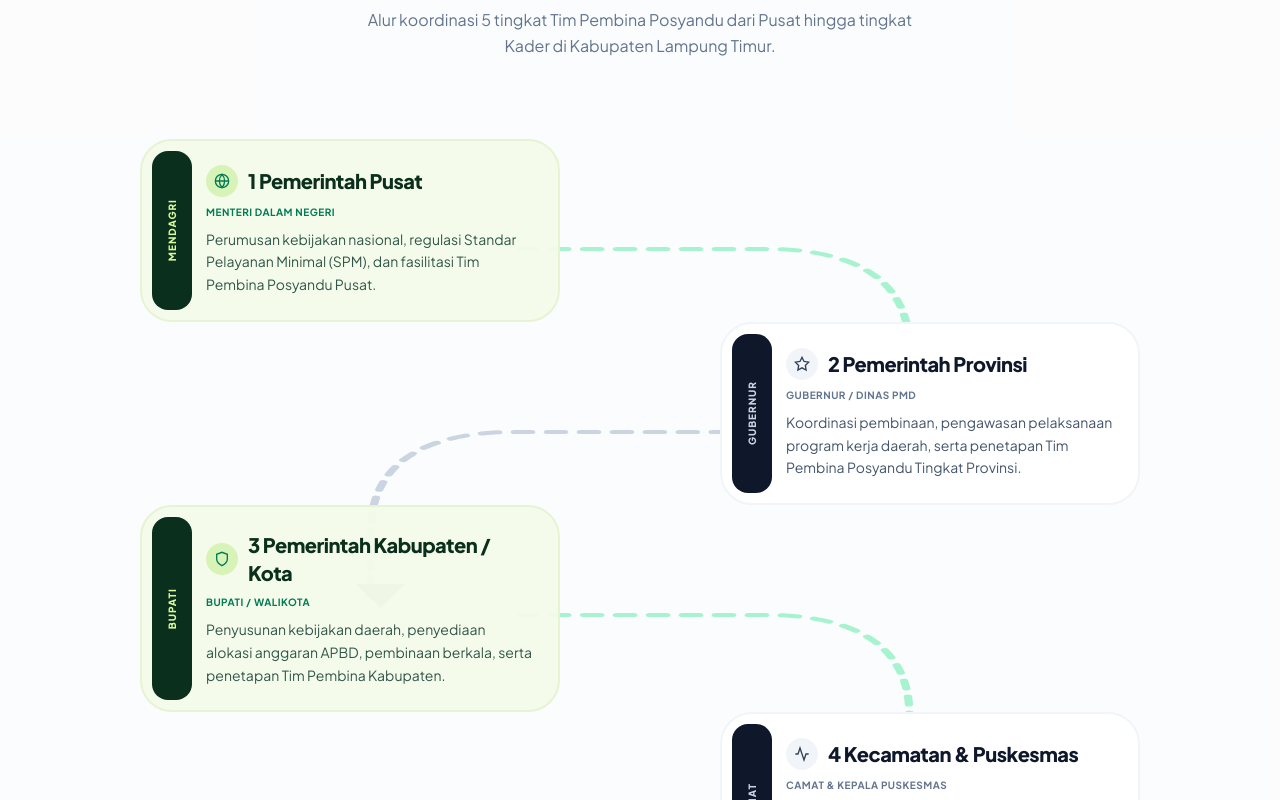
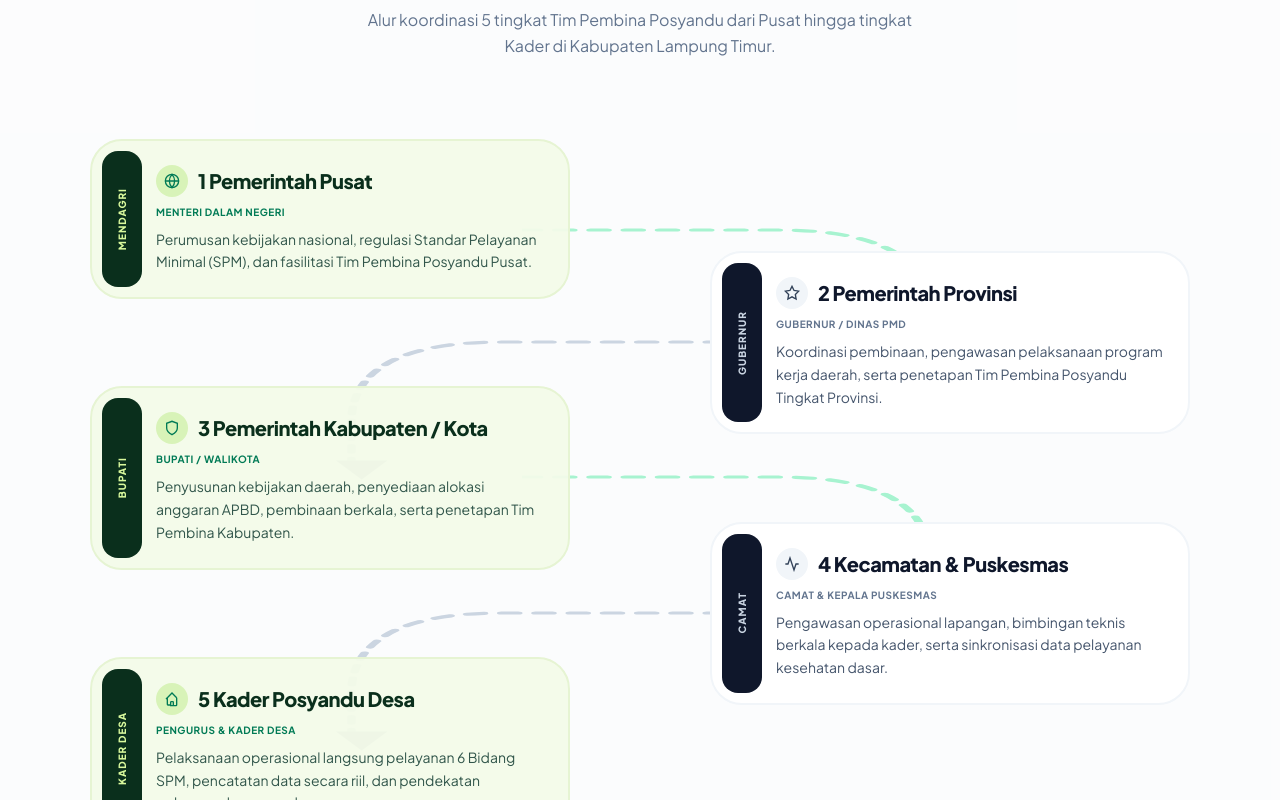
Before and after one commit to 960nata/sip-posyandu-ratujayatani, a Next.js app: page / in a window 1280 px wide. Shown: the part 4440-5240 px from the top of the page. Built offline with nearby package versions, Linux system fonts and the light colour scheme; no server answers.

Commit message:
Widen timeline cards to w-[480px], set container to max-w-[1100px], apply whitespace-nowrap to titles to prevent multi-line wrap, and set line z-index to z-0 so they show up clearly

```diff
--- a/src/app/page.tsx
+++ b/src/app/page.tsx
@@ -641,7 +641,7 @@ export default function Home() {
           </div>
 
           {/* Timeline Wrapper (Flex Column matching the mockup layout) */}
-          <div className="relative flex flex-col space-y-16 lg:space-y-24 max-w-[1000px] mx-auto mt-12">
+          <div className="relative flex flex-col space-y-16 lg:space-y-0 max-w-[1100px] mx-auto mt-12">
             {/* Mobile Vertical Connecting Line */}
             <div className="absolute left-8 top-12 bottom-12 w-0.5 border-l-2 border-dashed border-emerald-300/40 lg:hidden pointer-events-none" />
 
@@ -718,9 +718,9 @@ export default function Home() {
               return (
                 <motion.div
                   key={idx}
-                  className={`relative z-10 w-full lg:w-[420px] flex items-stretch ${
+                  className={`relative z-10 w-full lg:w-[480px] flex items-stretch ${
                     isEven ? "self-end" : "self-start"
-                  } ${idx > 0 ? "lg:-mt-24" : ""}`}
+                  } ${idx > 0 ? "lg:-mt-12" : ""}`}
                   initial={{ opacity: 0, y: 30 }}
                   whileInView={{ opacity: 1, y: 0 }}
                   transition={{ duration: 0.6, delay: idx * 0.15 }}
@@ -762,7 +762,7 @@ export default function Home() {
                           {step.icon}
                         </div>
                         {/* Step Number & Title (Mockup style) */}
-                        <h3 className={`text-lg md:text-xl font-extrabold tracking-tight ${
+                        <h3 className={`text-lg md:text-xl font-extrabold tracking-tight whitespace-nowrap ${
                           isGreen ? "text-[#0a2f1c]" : "text-slate-900"
                         }`}>
                           {parseInt(step.num)} {step.title}
@@ -789,26 +789,26 @@ export default function Home() {
                   {idx < 4 && (
                     isEven ? (
                       /* Connects Even Card (Right Col, Governor) down to Odd Card (Left Col, Bupati) in the next row */
-                      <div className="hidden lg:block absolute right-[90%] top-[90px] w-[412px] h-[200px] pointer-events-none -z-10">
+                      <div className="hidden lg:block absolute right-[90%] top-[75px] w-[428px] h-[160px] pointer-events-none z-0">
                         <svg className="w-full h-full" fill="none" preserveAspectRatio="none" viewBox="0 0 100 100">
                           <defs>
                             <marker id={`arrow-slate-${idx}`} viewBox="0 0 10 10" refX="5" refY="7" markerWidth="6" markerHeight="6" orient="auto-start-reverse">
                               <path d="M 0 0 L 10 5 L 0 10 z" fill="#94a3b8" />
                             </marker>
                           </defs>
-                          <path d="M100,10 L 40,10 C 15,10 5,30 5,60 L 5,92" stroke="#cbd5e1" strokeWidth="2" strokeDasharray="4 4" strokeLinecap="round" marker-end={`url(#arrow-slate-${idx})`} />
+                          <path d="M100,10 L 40,10 C 15,10 5,30 5,60 L 5,90" stroke="#cbd5e1" strokeWidth="2" strokeDasharray="4 4" strokeLinecap="round" marker-end={`url(#arrow-slate-${idx})`} />
                         </svg>
                       </div>
                     ) : (
                       /* Connects Odd Card (Left Col, Mendagri) down to Even Card (Right Col, Governor) in the same row */
-                      <div className="hidden lg:block absolute left-[90%] top-[90px] w-[412px] h-[200px] pointer-events-none -z-10">
+                      <div className="hidden lg:block absolute left-[90%] top-[75px] w-[428px] h-[160px] pointer-events-none z-0">
                         <svg className="w-full h-full" fill="none" preserveAspectRatio="none" viewBox="0 0 100 100">
                           <defs>
                             <marker id={`arrow-emerald-${idx}`} viewBox="0 0 10 10" refX="5" refY="7" markerWidth="6" markerHeight="6" orient="auto-start-reverse">
                               <path d="M 0 0 L 10 5 L 0 10 z" fill="#10b981" />
                             </marker>
                           </defs>
-                          <path d="M0,10 L 60,10 C 85,10 95,30 95,60 L 95,92" stroke="#a7f3d0" strokeWidth="2" strokeDasharray="4 4" strokeLinecap="round" marker-end={`url(#arrow-emerald-${idx})`} />
+                          <path d="M0,10 L 60,10 C 85,10 95,30 95,60 L 95,90" stroke="#a7f3d0" strokeWidth="2" strokeDasharray="4 4" strokeLinecap="round" marker-end={`url(#arrow-emerald-${idx})`} />
                         </svg>
                       </div>
                     )
```
